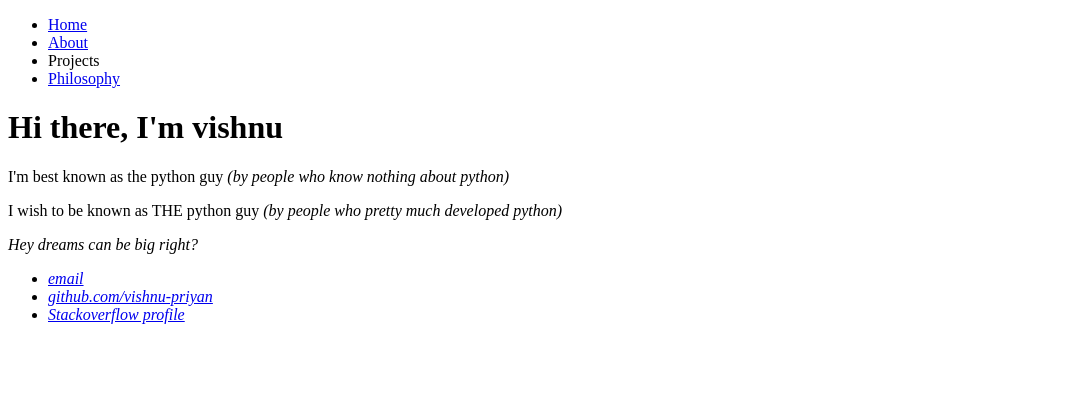
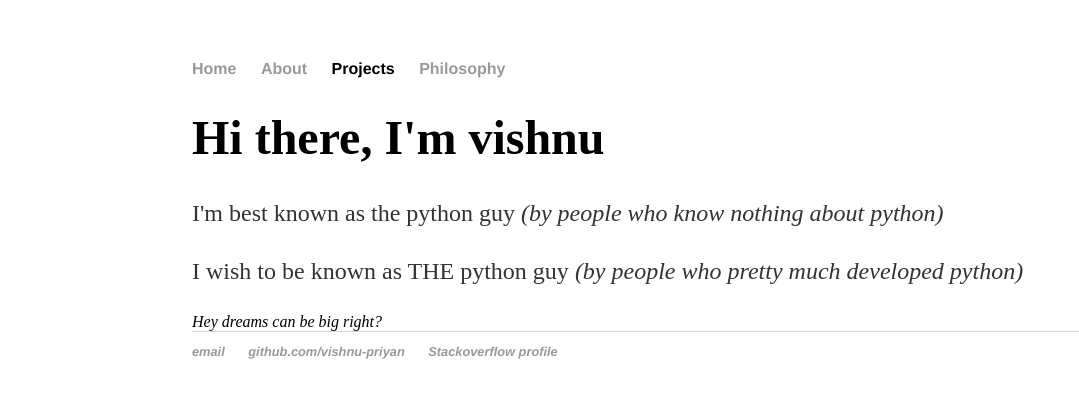
Before and after one commit to Vishnu-priyan/Vishnu-priyan.github.io, a plain HTML site: page index.html in a window 1280 px wide. Shown: the whole page, without its empty margins (0-1079 px from the left). Drawn offline with Linux system fonts and the light colour scheme.

Commit message:
Update index.html

```diff
--- a/index.html
+++ b/index.html
@@ -2,7 +2,7 @@
 <html>
 	<head>
 		<title>in_l0ve_w1th_pyth0n</title>
-		<link rel="styleshee" type="text/css" href="css/main.css">
+		<link rel="stylesheet" type="text/css" href="/css/main.css">
 	</head>
 	<body>
 		<nav>
```
